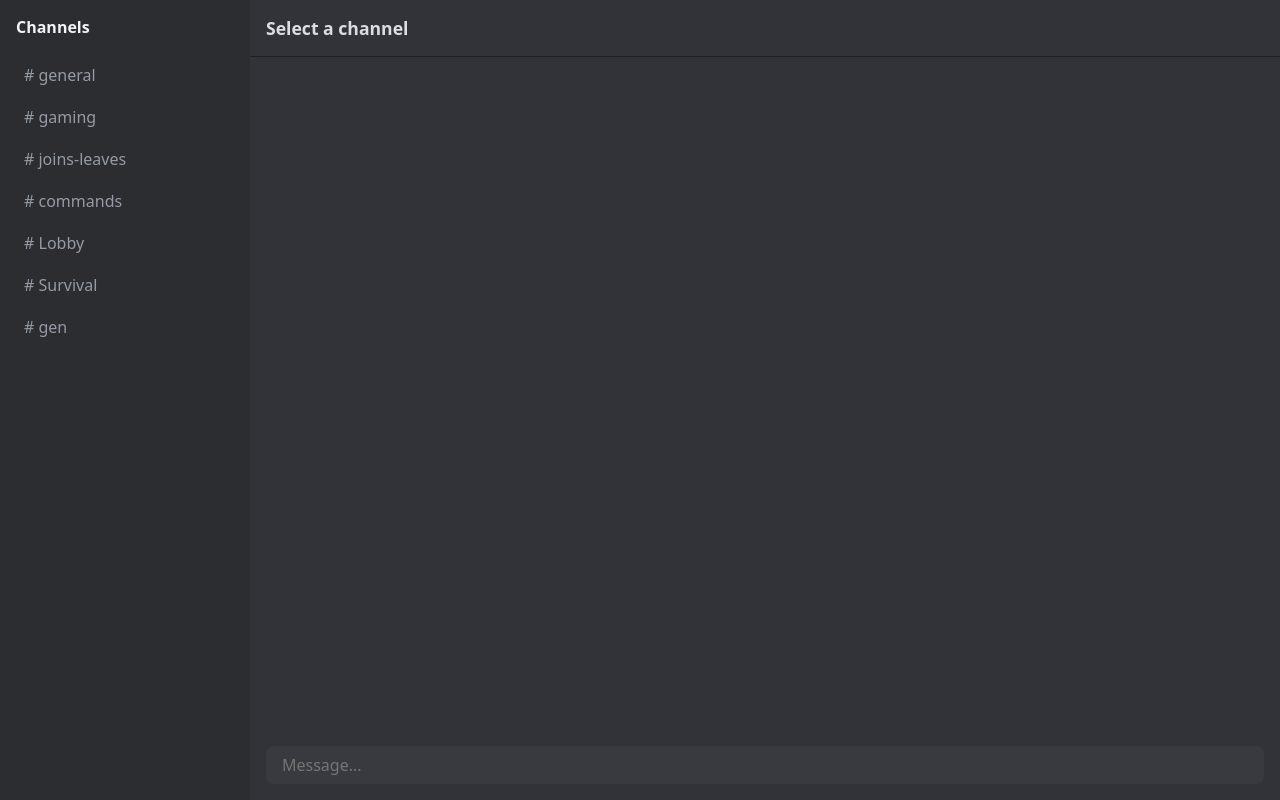
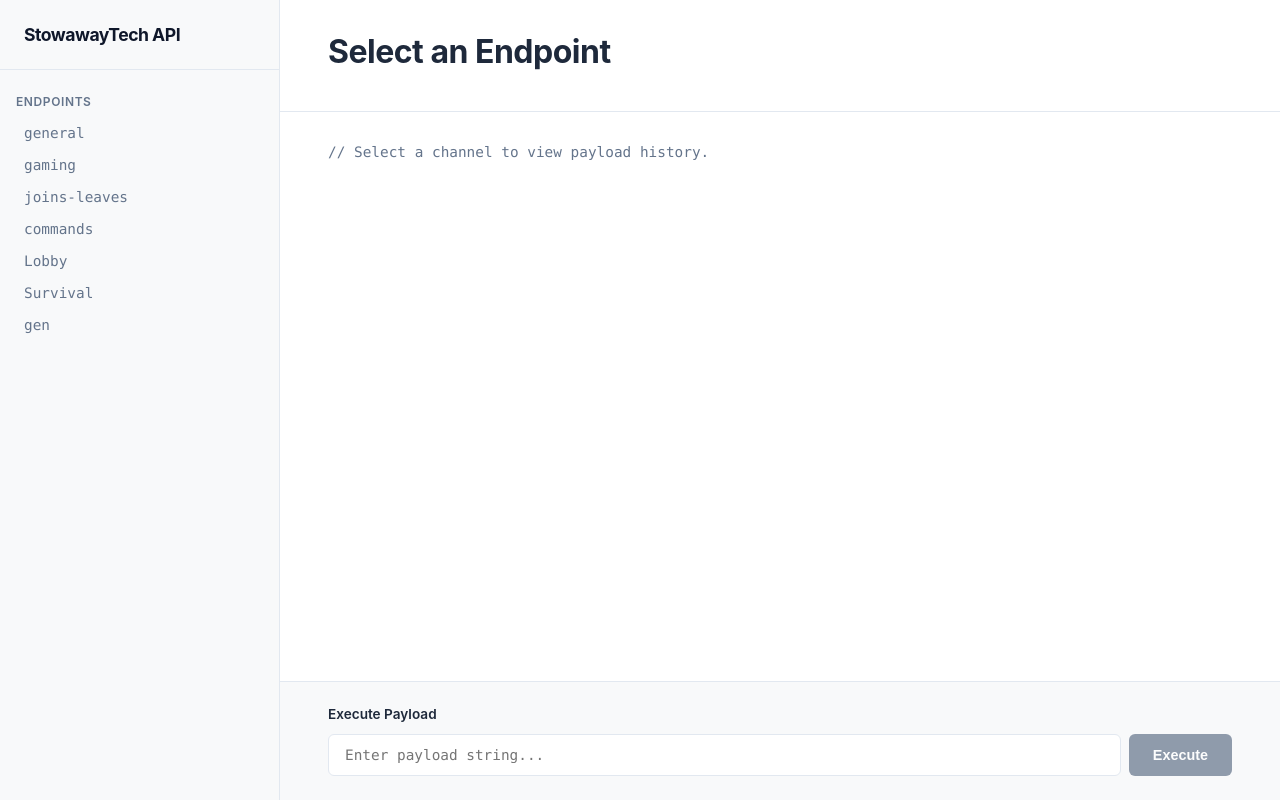
Before and after one commit to FarkieBear1/discord-proxy, a website: page index.html in a window 1280 px wide. Drawn offline with Linux system fonts and the light colour scheme.

Commit message:
Revamped UI to tech spec reference style

```diff
--- a/index.html
+++ b/index.html
@@ -3,53 +3,99 @@
 <head>
   <meta charset="UTF-8">
   <meta name="viewport" content="width=device-width, initial-scale=1.0">
-  <title>Discord Proxy Chat</title>
+  <title>StowawayTech | API Reference</title>
   <style>
-    * { box-sizing: border-box; margin: 0; padding: 0; font-family: system-ui, sans-serif; }
-    body { display: flex; height: 100vh; background: #313338; color: #dbdee1; }
+    :root {
+      --bg-base: #ffffff;
+      --bg-sidebar: #f8f9fa;
+      --bg-code: #f1f5f9;
+      --border: #e2e8f0;
+      --text-main: #1e293b;
+      --text-muted: #64748b;
+      --accent: #0f172a;
+      --accent-blue: #2563eb;
+      --font-mono: ui-monospace, SFMono-Regular, Menlo, Monaco, Consolas, monospace;
+      --font-sans: -apple-system, BlinkMacSystemFont, "Segoe UI", Roboto, Helvetica, Arial, sans-serif;
+    }
 
-    /* Sidebar */
-    #sidebar { width: 250px; background: #2b2d31; padding: 1rem 0; display: flex; flex-direction: column; }
-    .channel { padding: 0.5rem 1rem; cursor: pointer; color: #949ba4; border-radius: 4px; margin: 2px 8px; }
-    .channel:hover { background: #35373c; color: #dbdee1; }
-    .channel.active { background: #404249; color: #fff; font-weight: 600; }
+    * { box-sizing: border-box; margin: 0; padding: 0; }
+    body { display: flex; height: 100vh; background: var(--bg-base); color: var(--text-main); font-family: var(--font-sans); overflow: hidden; }
 
-    /* Main Chat Area */
-    #main { flex: 1; display: flex; flex-direction: column; }
-    #header { padding: 1rem; border-bottom: 1px solid #1e1f22; font-weight: bold; font-size: 1.1rem; background: #313338; }
+    /* Sidebar - Navigation */
+    #sidebar { width: 280px; background: var(--bg-sidebar); border-right: 1px solid var(--border); display: flex; flex-direction: column; }
+    .sidebar-header { padding: 1.5rem; border-bottom: 1px solid var(--border); font-weight: 700; font-size: 1.1rem; color: var(--accent); letter-spacing: -0.5px; }
+    .sidebar-section { padding: 1.5rem 1rem 0.5rem; font-size: 0.75rem; font-weight: 600; text-transform: uppercase; letter-spacing: 0.05em; color: var(--text-muted); }
 
-    #messages { flex: 1; overflow-y: auto; padding: 1rem; display: flex; flex-direction: column; gap: 1rem; }
-    .msg { display: flex; flex-direction: column; }
-    .msg-author { font-weight: 600; color: #f2f3f5; margin-bottom: 2px; }
-    .msg-time { font-size: 0.75rem; color: #949ba4; margin-left: 8px; font-weight: normal; }
-    .msg-content { color: #dbdee1; line-height: 1.4; word-wrap: break-word; }
+    .channel-list { padding: 0 0.5rem; overflow-y: auto; flex: 1; }
+    .channel { padding: 0.5rem 1rem; cursor: pointer; color: var(--text-muted); font-size: 0.9rem; border-radius: 4px; font-family: var(--font-mono); transition: all 0.1s; }
+    .channel:hover { background: #e2e8f0; color: var(--text-main); }
+    .channel.active { background: #e2e8f0; color: var(--accent-blue); font-weight: 600; }
+
+    /* Main Content Area */
+    #main { flex: 1; display: flex; flex-direction: column; overflow-y: auto; }
+
+    /* Header */
+    #header { padding: 2rem 3rem; border-bottom: 1px solid var(--border); }
+    #header h1 { font-size: 2rem; font-weight: 700; letter-spacing: -0.5px; margin-bottom: 0.5rem; }
+    .endpoint-badge { display: inline-flex; align-items: center; background: var(--bg-code); border: 1px solid var(--border); border-radius: 4px; padding: 0.25rem 0.75rem; font-family: var(--font-mono); font-size: 0.85rem; color: var(--accent-blue); margin-top: 1rem; }
+
+    /* Chat/Spec Area */
+    #messages { flex: 1; padding: 2rem 3rem; display: flex; flex-direction: column; gap: 1.5rem; background: var(--bg-base); }
+
+    .msg { display: flex; flex-direction: column; border-left: 2px solid var(--border); padding-left: 1rem; }
+    .msg:hover { border-left-color: var(--accent-blue); }
+
+    .msg-header { display: flex; align-items: baseline; gap: 12px; margin-bottom: 0.5rem; }
+    .msg-author { font-family: var(--font-mono); font-weight: 600; color: var(--text-main); font-size: 0.9rem; }
+    .msg-time { font-family: var(--font-mono); font-size: 0.8rem; color: var(--text-muted); }
+
+    .msg-content { font-family: var(--font-mono); font-size: 0.9rem; color: var(--text-main); line-height: 1.5; background: var(--bg-code); padding: 1rem; border-radius: 6px; border: 1px solid var(--border); white-space: pre-wrap; }
 
     /* Composer */
-    #composer { padding: 1rem; background: #313338; }
-    #composer form { display: flex; background: #383a40; border-radius: 8px; padding: 0.5rem 1rem; }
-    #composer input { flex: 1; background: transparent; border: none; color: #dbdee1; outline: none; font-size: 1rem; }
+    #composer { padding: 1.5rem 3rem; background: var(--bg-sidebar); border-top: 1px solid var(--border); }
+    #composer form { display: flex; flex-direction: column; gap: 0.75rem; }
+    .input-label { font-size: 0.85rem; font-weight: 600; color: var(--text-main); }
+    .input-group { display: flex; gap: 0.5rem; }
+    #composer input { flex: 1; background: var(--bg-base); border: 1px solid var(--border); color: var(--text-main); outline: none; font-size: 0.9rem; padding: 0.75rem 1rem; border-radius: 6px; font-family: var(--font-mono); transition: border-color 0.2s; }
+    #composer input:focus { border-color: var(--accent-blue); box-shadow: 0 0 0 3px rgba(37, 99, 235, 0.1); }
+    #composer button { background: var(--text-main); color: white; border: none; border-radius: 6px; padding: 0 1.5rem; font-weight: 600; cursor: pointer; transition: background 0.2s; font-size: 0.9rem; }
+    #composer button:hover { background: #0f172a; }
+    #composer button:disabled { background: var(--text-muted); cursor: not-allowed; opacity: 0.7; }
   </style>
 </head>
 <body>
 
   <div id="sidebar">
-    <div style="padding: 0 1rem 1rem; font-weight: bold; color: #f2f3f5;">Channels</div>
-    <!-- Channels will be injected here by JS -->
+    <div class="sidebar-header">StowawayTech API</div>
+    <div class="sidebar-section">Endpoints</div>
+    <div class="channel-list" id="channel-list">
+      <!-- Channels injected here -->
+    </div>
   </div>
 
   <div id="main">
-    <div id="header">Select a channel</div>
-    <div id="messages"></div>
+    <div id="header">
+      <h1 id="page-title">Select an Endpoint</h1>
+      <div class="endpoint-badge" id="endpoint-url" style="display: none;">GET /api/messages?channel=...</div>
+    </div>
+
+    <div id="messages">
+      <div style="color: var(--text-muted); font-family: var(--font-mono); font-size: 0.9rem;">// Select a channel to view payload history.</div>
+    </div>
+
     <div id="composer">
       <form id="send-form">
-        <input id="message-input" type="text" placeholder="Message..." autocomplete="off" disabled />
+        <label class="input-label">Execute Payload</label>
+        <div class="input-group">
+          <input id="message-input" type="text" placeholder="Enter payload string..." autocomplete="off" disabled />
+          <button type="submit" id="send-btn" disabled>Execute</button>
+        </div>
       </form>
     </div>
   </div>
 
   <script>
-    // Configuration
-    const API_URL = 'https://stowawaytech.onrender.com';
+    const API_URL = '';
     const CHANNELS = {
       "general": "1295177296080142360",
       "gaming": "1295177296080142361",
@@ -63,40 +109,45 @@
     let currentChannel = null;
     let eventSource = null;
 
-    const sidebarEl = document.getElementById('sidebar');
-    const headerEl = document.getElementById('header');
+    const channelListEl = document.getElementById('channel-list');
+    const pageTitleEl = document.getElementById('page-title');
+    const endpointUrlEl = document.getElementById('endpoint-url');
     const messagesEl = document.getElementById('messages');
     const inputEl = document.getElementById('message-input');
     const formEl = document.getElementById('send-form');
+    const sendBtn = document.getElementById('send-btn');
 
     // Render sidebar
     Object.keys(CHANNELS).forEach(channelName => {
       const div = document.createElement('div');
       div.className = 'channel';
-      div.textContent = '# ' + channelName;
+      div.textContent = channelName;
       div.onclick = () => selectChannel(channelName);
-      sidebarEl.appendChild(div);
+      channelListEl.appendChild(div);
     });
 
     function selectChannel(channelName) {
       currentChannel = channelName;
 
       document.querySelectorAll('.channel').forEach(el => {
-        el.classList.toggle('active', el.textContent === '# ' + channelName);
+        el.classList.toggle('active', el.textContent === channelName);
       });
-      headerEl.textContent = '# ' + channelName;
+
+      pageTitleEl.textContent = `Channel Reference: ${channelName}`;
+      endpointUrlEl.style.display = 'inline-flex';
+      endpointUrlEl.textContent = `GET /api/messages?channel=${channelName}`;
+
       inputEl.disabled = false;
+      sendBtn.disabled = false;
       inputEl.focus();
 
-      messagesEl.innerHTML = '';
+      messagesEl.innerHTML = '<div style="color: var(--text-muted); font-family: var(--font-mono); font-size: 0.9rem;">// Fetching payloads...</div>';
       loadMessages();
 
-      // Connect to live stream if not already connected
       if (!eventSource) {
         eventSource = new EventSource(`${API_URL}/api/stream`);
         eventSource.onmessage = (e) => {
           const msg = JSON.parse(e.data);
-          // Only render if it belongs to the channel we are looking at
           if (msg.channel === currentChannel) {
              appendMessage(msg);
           }
@@ -111,15 +162,18 @@
         const data = await res.json();
 
         messagesEl.innerHTML = '';
-        data.forEach(appendMessage);
-        messagesEl.scrollTop = messagesEl.scrollHeight;
+        if (data.length === 0) {
+            messagesEl.innerHTML = '<div style="color: var(--text-muted); font-family: var(--font-mono); font-size: 0.9rem;">// No payloads found.</div>';
+        } else {
+            data.forEach(appendMessage);
+            messagesEl.scrollTop = messagesEl.scrollHeight;
+        }
       } catch (err) {
-        console.error('Failed to load messages', err);
+        messagesEl.innerHTML = '<div style="color: #ef4444; font-family: var(--font-mono); font-size: 0.9rem;">// Error connecting to data stream.</div>';
       }
     }
 
     function appendMessage(msg) {
-      // Prevent duplicates
       if (document.querySelector(`[data-id="${msg.id}"]`)) return;
 
       const div = document.createElement('div');
@@ -127,17 +181,18 @@
       div.dataset.id = msg.id;
 
       const safeContent = msg.content.replace(/</g, "&lt;").replace(/>/g, "&gt;");
+      const timeString = new Date(msg.timestamp).toLocaleTimeString([], { hour12: false });
 
       div.innerHTML = `
-        <div class="msg-author">${msg.author} <span class="msg-time">${new Date(msg.timestamp).toLocaleTimeString()}</span></div>
+        <div class="msg-header">
+          <span class="msg-author">@${msg.author}</span>
+          <span class="msg-time">${timeString}</span>
+        </div>
         <div class="msg-content">${safeContent}</div>
       `;
       messagesEl.appendChild(div);
 
-      // Auto-scroll only if we are near the bottom
-      if (messagesEl.scrollHeight - messagesEl.scrollTop - messagesEl.clientHeight < 100) {
-        messagesEl.scrollTop = messagesEl.scrollHeight;
-      }
+      messagesEl.scrollTop = messagesEl.scrollHeight;
     }
 
     formEl.addEventListener('submit', async (e) => {
@@ -154,7 +209,7 @@
           body: JSON.stringify({
             content,
             channel: currentChannel,
-            password: "mypassword123" // Match this with the backend!
+            password: "mypassword123" // Make sure this matches index.js!
           })
         });
 
```
